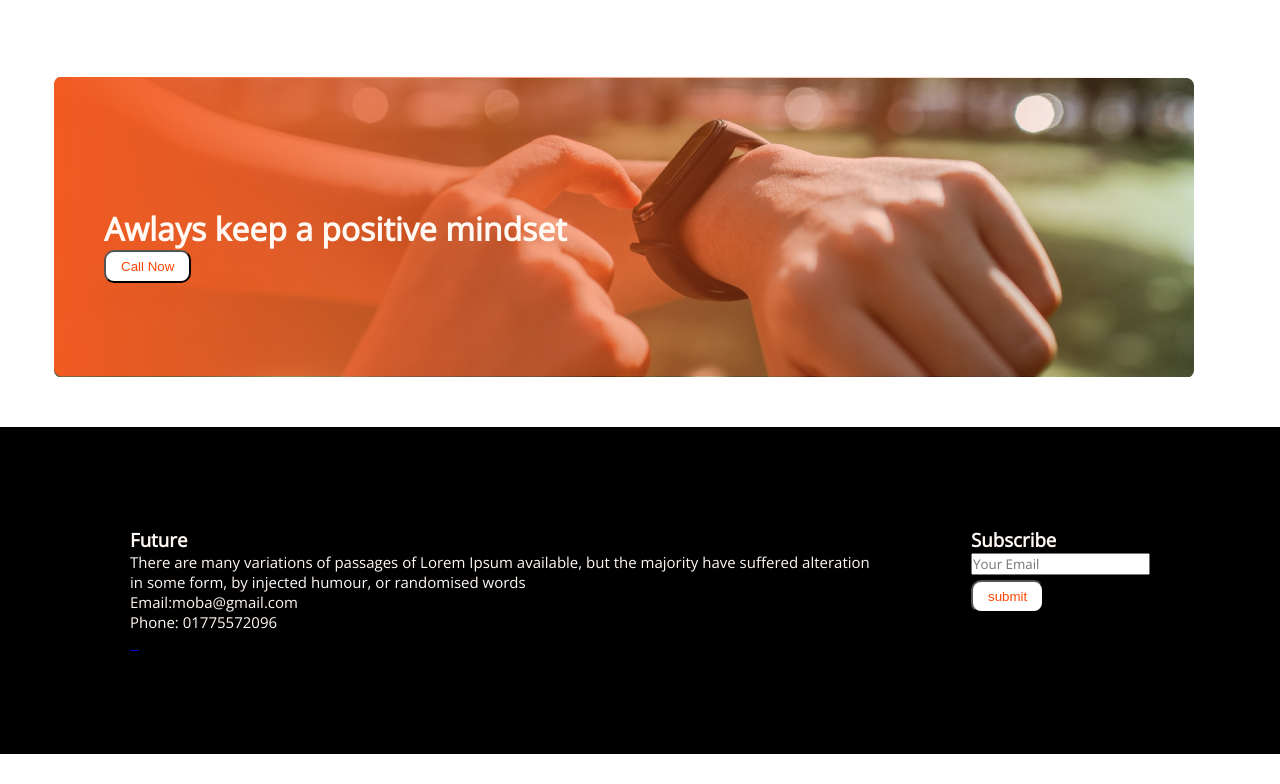
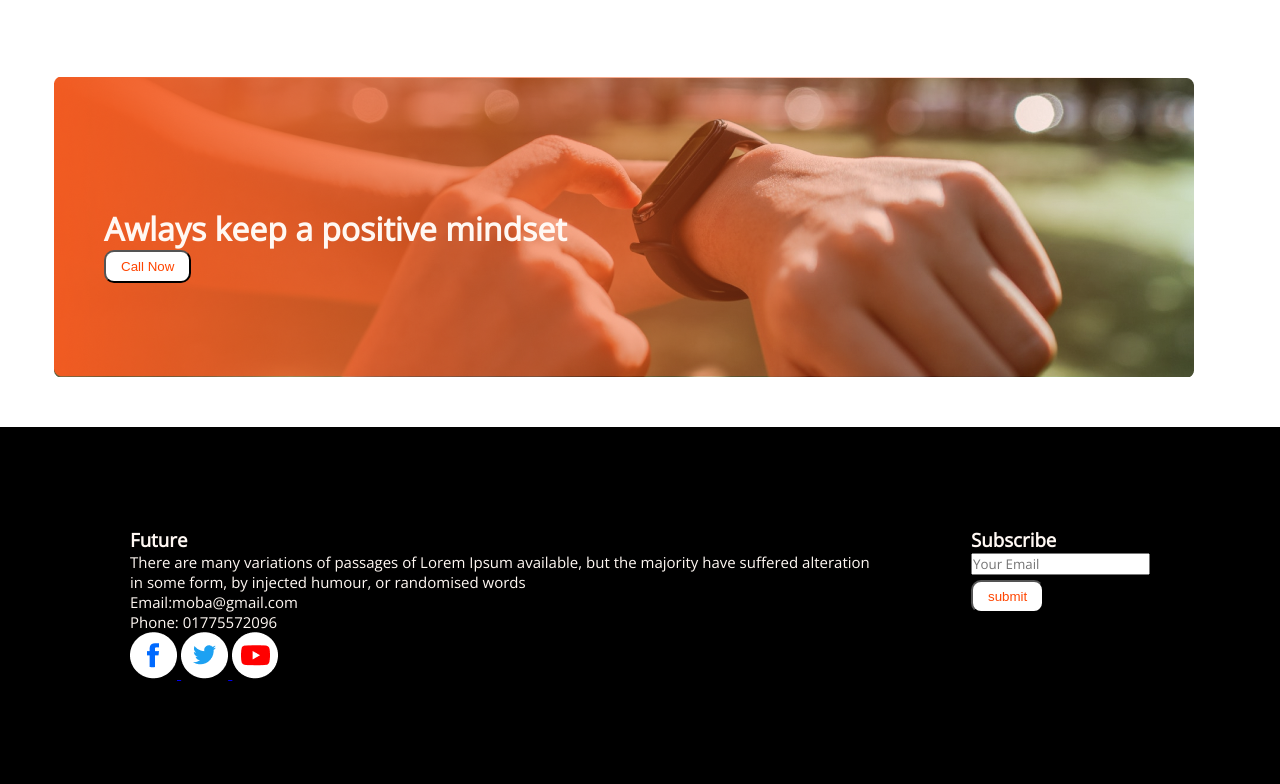
Before and after one commit to developerMubarok/new-year-assingment, a plain HTML site: page index.html in a window 1280 px wide. Shown: the part 1575-2359 px from the top of the page. Before the commit the page ends 2329 px from the top, so only its background shows below. Drawn offline with nearby package versions, Linux system fonts and the light colour scheme; the site is published under a folder, as on GitHub Pages, so addresses that start at the root find nothing.

Commit message:
icon link issuse solved

```diff
--- a/index.html
+++ b/index.html
@@ -83,13 +83,13 @@
             Phone: 01775572096
             </p>
             <a href="https://www.facebook.com/mubarok.hossain.90226628">
-                <img src="/icons/fb.png" alt="">
+                <img src="./icons/fb.png" alt="">
             </a>
             <a href="https://twitter.com/">
-                <img src="/icons/twitter.png" alt="">
+                <img src="./icons/twitter.png" alt="">
             </a>
             <a href="https://www.youtube.com/">
-                <img src="/icons/youtube.png" alt="">
+                <img src="./icons/youtube.png" alt="">
             </a>
         </div>
         <div>
```
